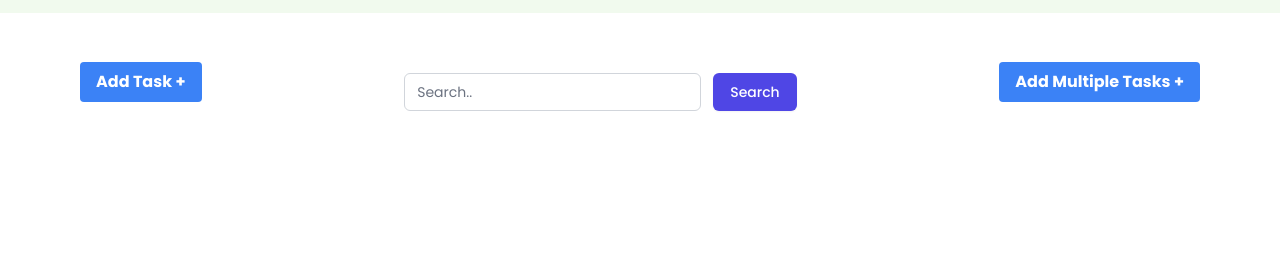
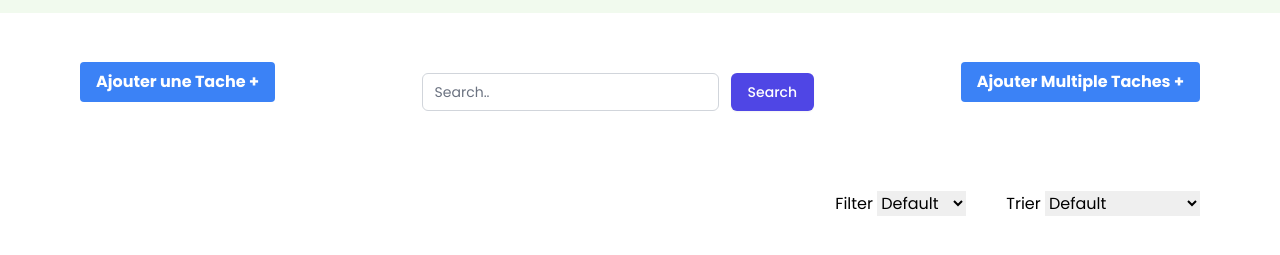
Before and after one commit to ABDELHAFIDAIT/TaskFlow, a website: page pages/index.html in a window 1280 px wide. Shown: the part 75-330 px from the top of the page. Drawn offline with Linux system fonts and the light colour scheme.

Commit message:
Ajouter les Sélécteurs de Filtre et  de tri

```diff
--- a/pages/index.html
+++ b/pages/index.html
@@ -33,13 +33,13 @@
             </div>
         </header>
 
-        <main class="main">
+        <main class="main mx-20 my-0">
             <section
-                class="add-tasks flex justify-between items-center mx-20 my-0 py-10">
+                class="add-tasks flex justify-between items-center py-10">
                 <div class="add-task">
                     <button
                         class="bg-blue-500 hover:bg-blue-700 text-white font-bold py-2 px-4 rounded">
-                        Add Task +
+                        Ajouter une Tache +
                     </button>
                 </div>
 
@@ -58,12 +58,30 @@
                 <div class="add-multiple-tasks">
                     <button
                         class="bg-blue-500 hover:bg-blue-700 text-white font-bold py-2 px-4 rounded">
-                        Add Multiple Tasks +
+                        Ajouter Multiple Taches +
                     </button>
                 </div>
             </section>
 
-
+            <section class="filter-sort flex justify-end items-center py-10">
+                <div class="filter">
+                    <label for="filter">Filter</label>
+                    <select name="filter" id="filter-select">
+                        <option value="filter-option">Default</option>
+                        <option value="filter-option">Priorité 1</option>
+                        <option value="filter-option">Priorité 2</option>
+                        <option value="filter-option">Priorité 3</option>
+                    </select>
+                </div>
+                <div class="sort  ml-10">
+                    <label for="sort" class="mr-10">Trier</label>
+                    <select name="sort" id="sort-select">
+                        <option value="sort-option">Default</option>
+                        <option value="sort-option">Priorité</option>
+                        <option value="sort-option">Date d'Echéance</option>
+                    </select>
+                </div>
+            </section>
         </main>
     </body>
 </html>
```
